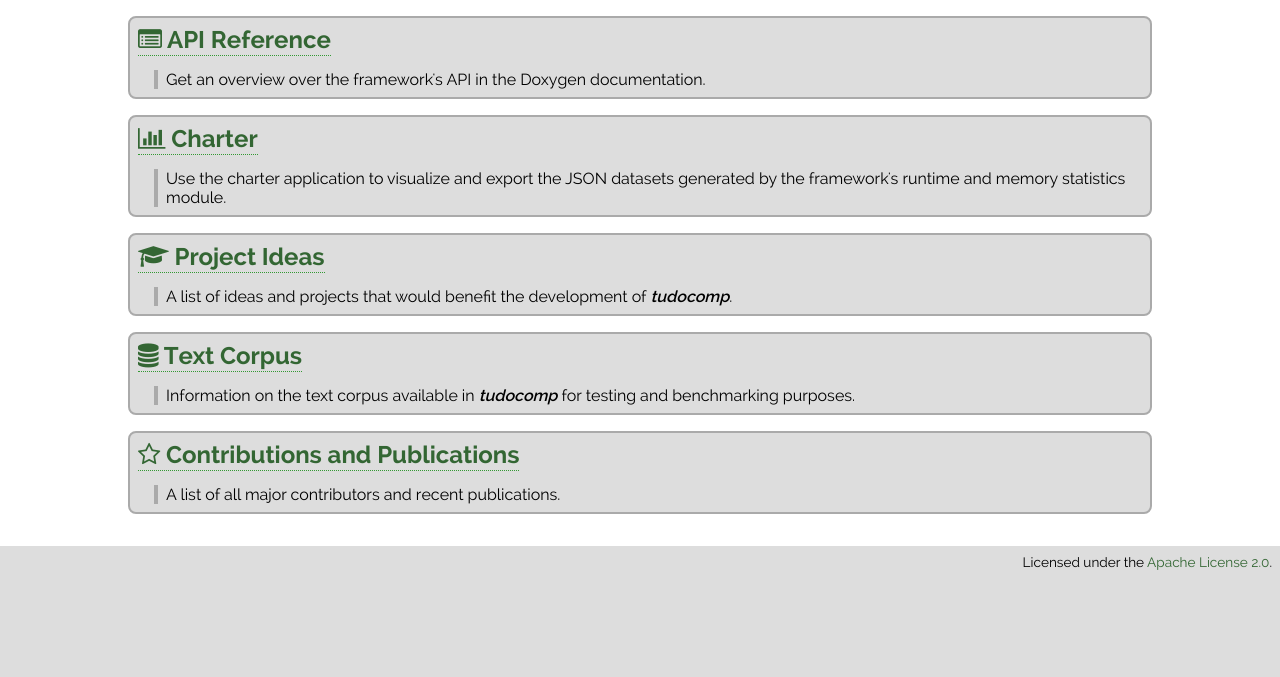
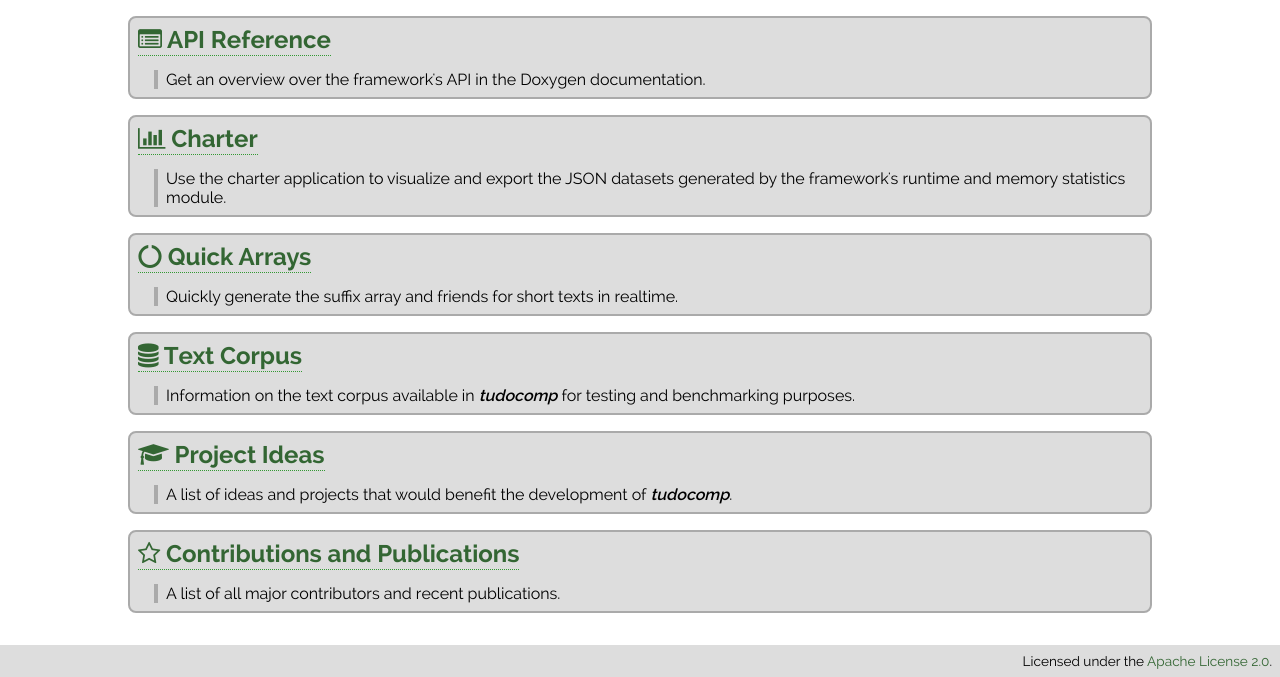
Before and after one commit to tudocomp/tudocomp.github.io, a plain HTML site: page index.html in a window 1280 px wide. Shown: the part 297-974 px from the top of the page. Before the commit the page ends 875 px from the top, so only its background shows below. Drawn offline with Linux system fonts and the light colour scheme.

Commit message:
Jenkins build #124

```diff
--- a/index.html
+++ b/index.html
@@ -49,15 +49,21 @@
                 </p>
             </li>
             <li>
-                <a title="Project ideas related to tudocomp" href="ideas.html"><i class="fa fa-graduation-cap"></i> Project Ideas</a>
+                <a title="Quick Arrays" href="arrays/index.html"><i class="fa fa-circle-o-notch"></i> Quick Arrays</a>
                 <p>
-					A list of ideas and projects that would benefit the development of <em>tudocomp</em>.
+                    Quickly generate the suffix array and friends for short texts in realtime.
                 </p>
             </li>
             <li>
                 <a title="Information on the testing and benchmarking text collection" href="documentation/index.html#text-corpus"><i class="fa fa-database"></i> Text Corpus</a>
                 <p>
 					Information on the text corpus available in <em>tudocomp</em> for testing and benchmarking purposes.
+                </p>
+            </li>
+            <li>
+                <a title="Project ideas related to tudocomp" href="ideas.html"><i class="fa fa-graduation-cap"></i> Project Ideas</a>
+                <p>
+					A list of ideas and projects that would benefit the development of <em>tudocomp</em>.
                 </p>
             </li>
             <li>
```
